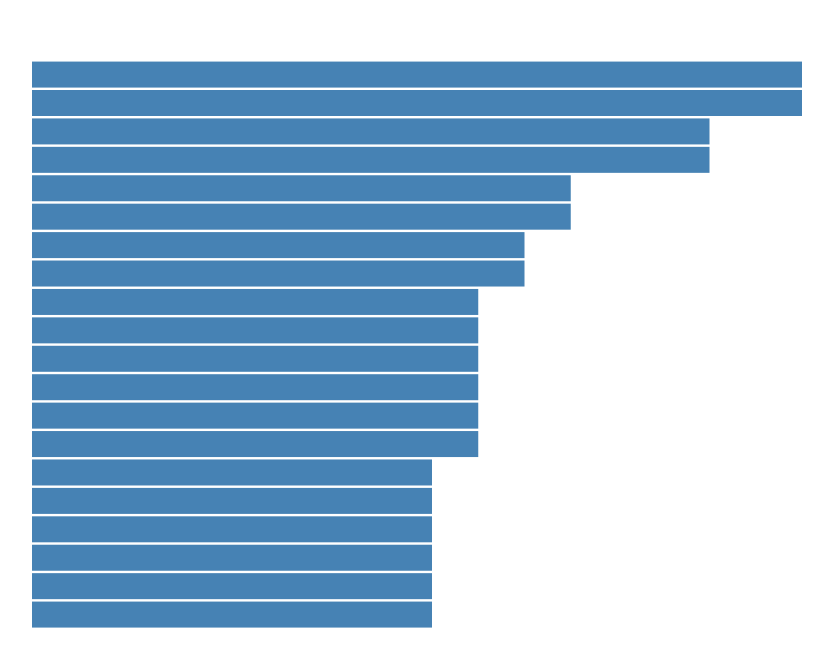
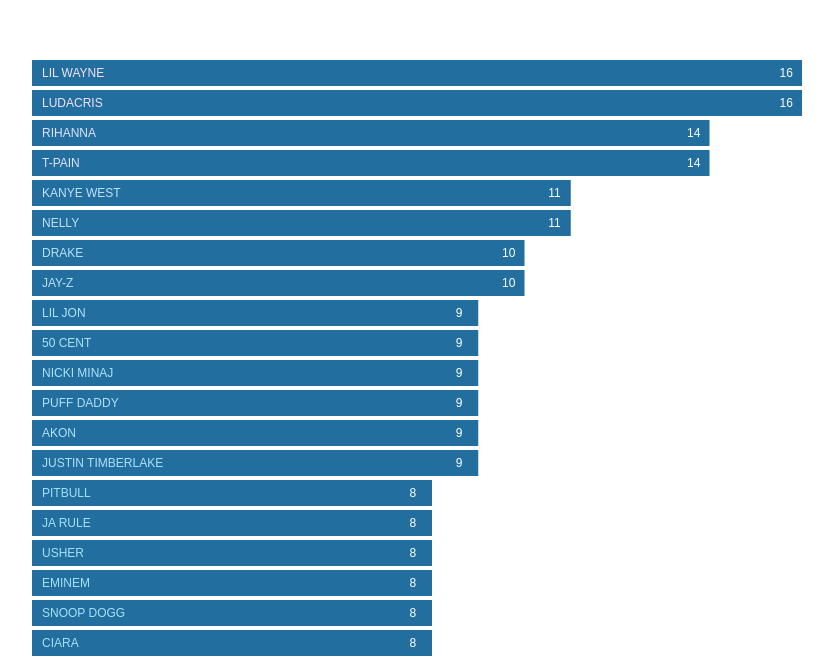
Before and after one commit to steventang/billboard-top-collaborations, a plain HTML site: page index.html in a window 1280 px wide. Shown: the part 1760-2432 px from the top of the page, without its empty margins (6-839 px from the left). Drawn offline with nearby package versions, Linux system fonts and the light colour scheme.

Commit message:
add top collaborator bar chart

```diff
--- a/index.html
+++ b/index.html
@@ -21,7 +21,7 @@ svg .axis path, .axis line {
 svg .axis text {
   font-family: sans-serif;
   font-size: 11px;
-  color: gray;
+  fill: gray;
 }
 
 svg .line {
@@ -35,7 +35,7 @@ svg .line-points {
 }
 
 svg .top-bars {
-	fill: steelblue;
+	fill: rgba(34, 111, 159, 1);
 }
 
 div {
@@ -142,9 +142,9 @@ d3.csv("/data/weekly_collabs.csv", function(data) {
 		.attr("cy", function(d) {
 			return yScale(d.collabs);
 		})
-		.attr("r", 5)
+		.attr("r", 8)
 		.attr("fill", function(d) {
-			return "rgba(" + scatterColorScale(d.collabs) + ", 80, 180, 0.5)";
+			return "rgba(" + scatterColorScale(d.collabs) + ", 80, 180, 0.4)";
 		});
 
 	//monthly collabs line
@@ -252,21 +252,48 @@ d3.csv("/data/top_collabs.csv", function(data) {
   });
 
 	xScale.domain([0, d3.max(data, function(d) { return d.num; })]);
-	yScale.domain([0, 19])
+	yScale.domain([0, dataSize - 1])
 
-	topCollabNumsSVG.selectAll("rect")
+  var dataSize = data.length
+  var barHeight = topCollabNumsSVG.style("height").replace("px", "") / dataSize;
+
+	var bar = topCollabNumsSVG.selectAll("g")
 		.data(data)
 		.enter()
-		.append("rect")
+		.append("g")
+		.attr("transform", function(d,i) {
+			return "translate(0," + i * barHeight + ")";
+		});
+
+	bar.append("rect")
 		.attr("x", padding)
-		.attr("y", function(d, i) {
-			return yScale(20 - i);
-		})
 		.attr("width", function(d) {
 			return xScale(d.num);
 		})
-		.attr("height", (svgHeight / 20) - 4)
+		.attr("height", barHeight - 4)
 		.attr("class", "top-bars");
+
+	bar.append("text")
+		.attr("x", function(d) {
+			return xScale(d.num) + (padding / 4);
+		})
+		.attr("y", barHeight / 2)
+		.attr("dy", ".2em")
+		.text(function(d) {
+			return d.num;
+		})
+		.attr("fill", "white");
+
+	bar.append("text")
+		.attr("x", padding + 10)
+		.attr("y", barHeight / 2)
+		.attr("dy", ".2em")
+		.text(function(d) {
+			return d.artist.toUpperCase();
+		})
+		.attr("fill", function(d) {
+			return "rgba(" + (scatterColorScale(d.num) + 25) + ", 225, 250, 1.0)";
+		});
 
 });
 
```
